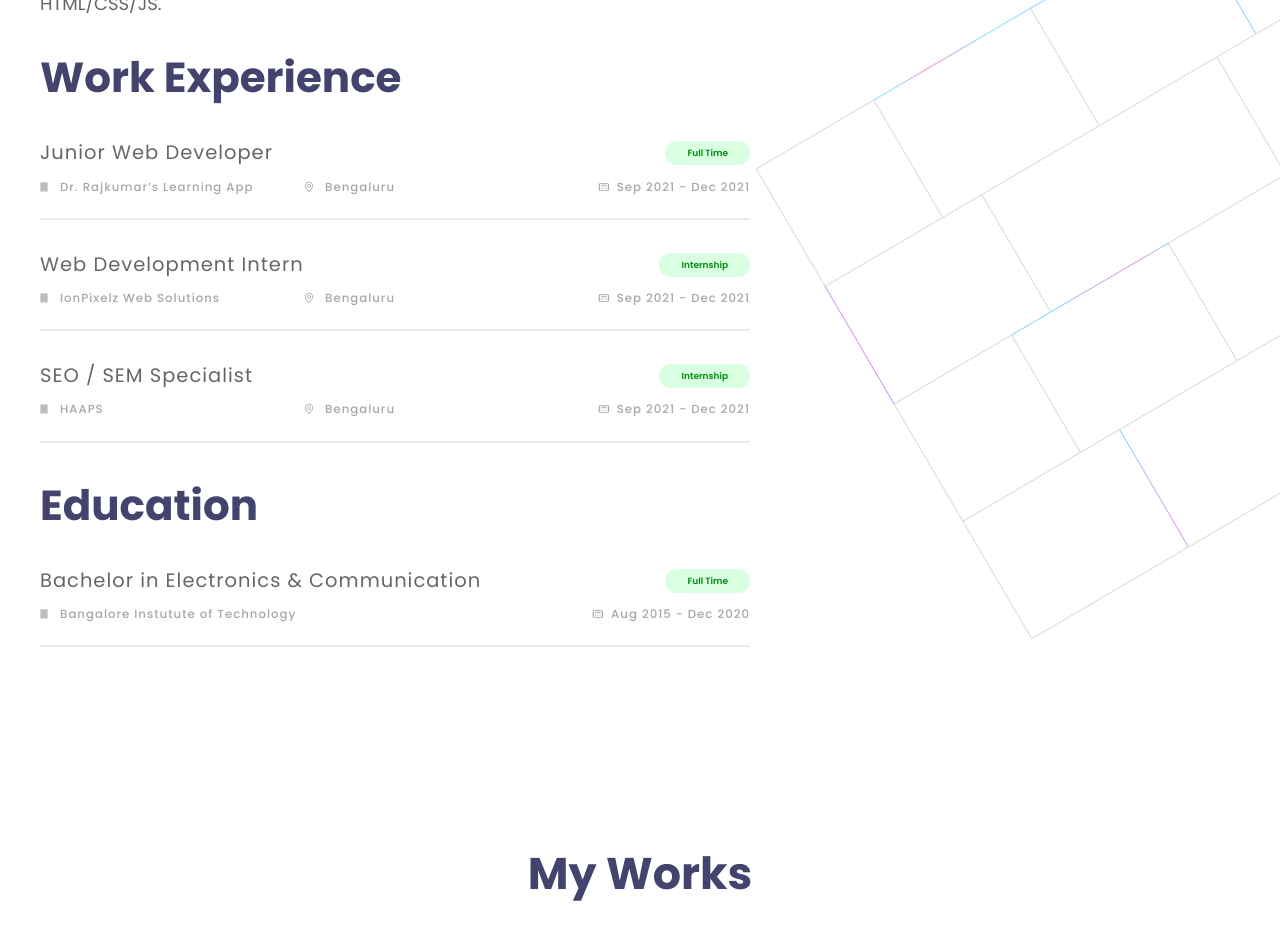
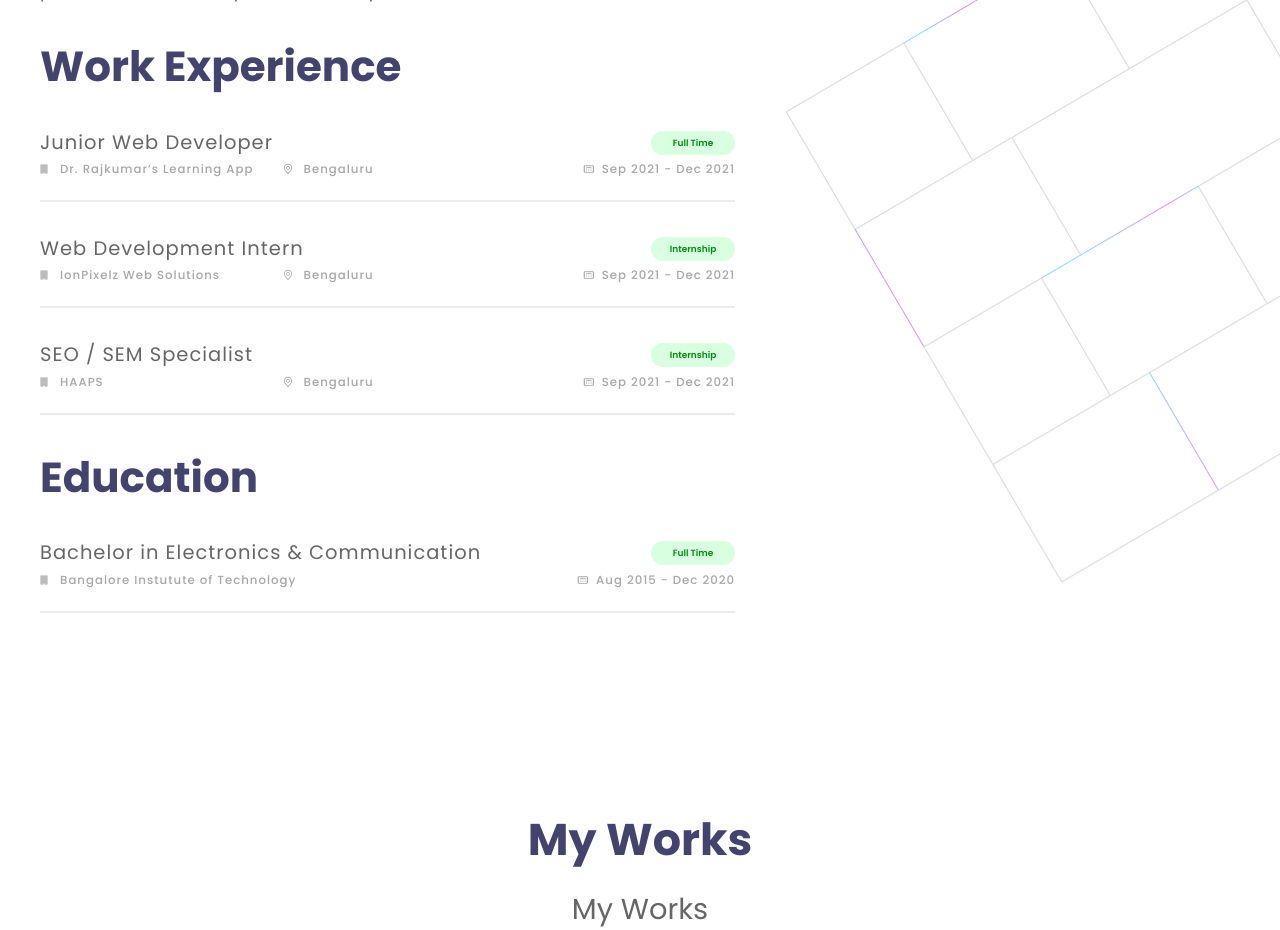
Before and after one commit to AndreyBublick/Portfolio, a React app: page /home in a window 1280 px wide. Shown: the part 1060-1990 px from the top of the page. Built offline with nearby package versions, Linux system fonts and the light colour scheme.

Commit message:
refactor+pixelP-aboutMe

```diff
--- a/src/layout/sections/aboutMe/AboutMe.tsx
+++ b/src/layout/sections/aboutMe/AboutMe.tsx
@@ -10,6 +10,7 @@ import { AboutMeSection } from './aboutMeSection/AboutMeSection';
 import wall from '../../../assets/images/wall.webp';
 import svgs from '../../../assets/images/code-svg.svg';
 import { Container } from '../../../components/Container';
+import { font } from '../../../styles/Common';
 
 export type experienceType = {
 
@@ -94,7 +95,7 @@ ${FlexWrapper} > div{
 
 }
 ${FlexWrapper}{
-  max-width:710px;
+  max-width:695px;
 }
 
 ${FlexWrapper} > ${SectionTitle}{
@@ -114,8 +115,8 @@ h2{
   background:  url(${wall}) right center/auto no-repeat;
   width:100%;
   height: 100%;
-  top: 0px;
-  left:0px;
+  top: -40px;
+  left:30px;
   z-index: -1;
 
 
@@ -124,7 +125,8 @@ h2{
 `;
 
 const AboutMeDescriptionStyled = styled.p`
-font-size: 18px;
 
 
+${font({fMax:18,fMin:16,lineHeight:26/18})}
+
 `;
--- a/src/layout/sections/aboutMe/aboutMeSection/AboutMeSection.tsx
+++ b/src/layout/sections/aboutMe/aboutMeSection/AboutMeSection.tsx
@@ -23,7 +23,7 @@ export const AboutMeSection:FC<propsType> = ({title,experiences}) => {
         <AboutMeSectionStyled>
             <SectionTitle>{title}</SectionTitle>
 
-            <FlexWrapper gap={33} flexDirection={'column'}>
+            <FlexWrapper gap={35} flexDirection={'column'}>
                 {experiences.map(({buttonBody,date,location,title},index)=> <Experience key={index} buttonBody={buttonBody} date={date} location={location} title={title} /> )}
 
 
--- a/src/layout/sections/aboutMe/aboutMeSection/experience/Experience.tsx
+++ b/src/layout/sections/aboutMe/aboutMeSection/experience/Experience.tsx
@@ -69,7 +69,7 @@ const ExperienceFooter = styled(FlexWrapper)`
 }
 }
 & > div:first-of-type{
-    flex:0 0 50%;
+    flex:0 0 48%;
 
 }
 
@@ -93,19 +93,21 @@ letter-spacing: 1px;
 
 ${font({fMax:20, fMin:18, weight:400, color:theme.colors.font})};
 
-margin-bottom:15px;
+margin-bottom:8px;
 `;
 
 const ExperienceButtonStyled = styled.button`
 font-size: 9px;
 font-weight: 600;
 line-height: calc(24/9);
-padding:0 22px;
+/* padding:0 22px; */
+width:84px;
 white-space:nowrap;
 
 color:${theme.colors.buttonExperience.color};
 border-radius:3em;
 background-color:${theme.colors.buttonExperience.bg};
+/* transform:translateY(-5px); для pixel perfect */
 `;
 
 
```
